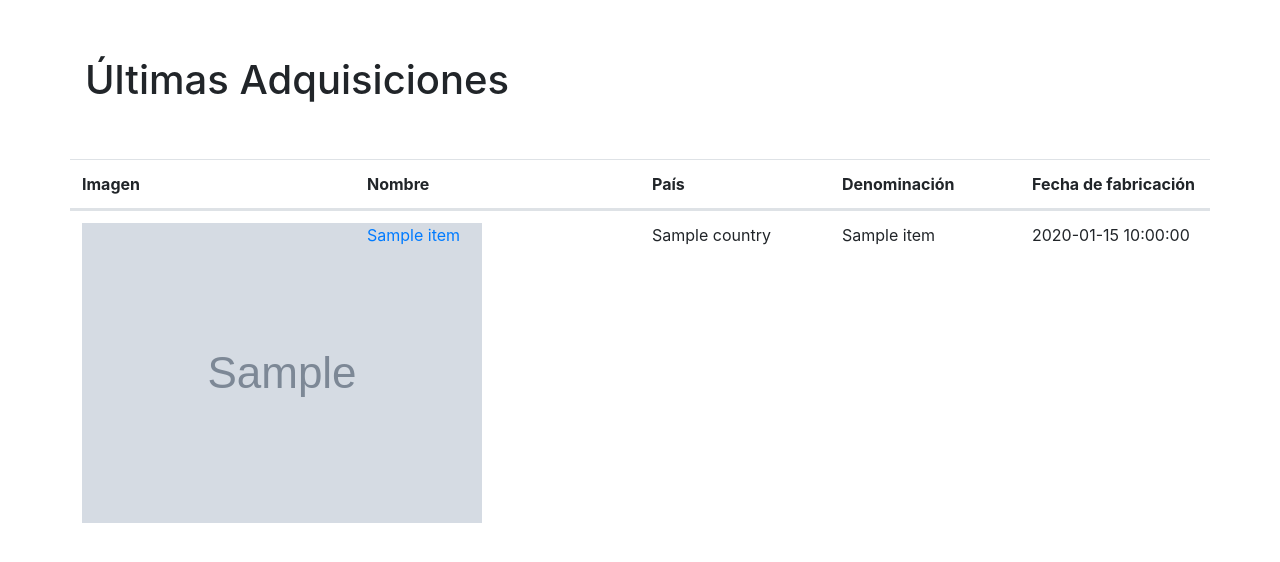
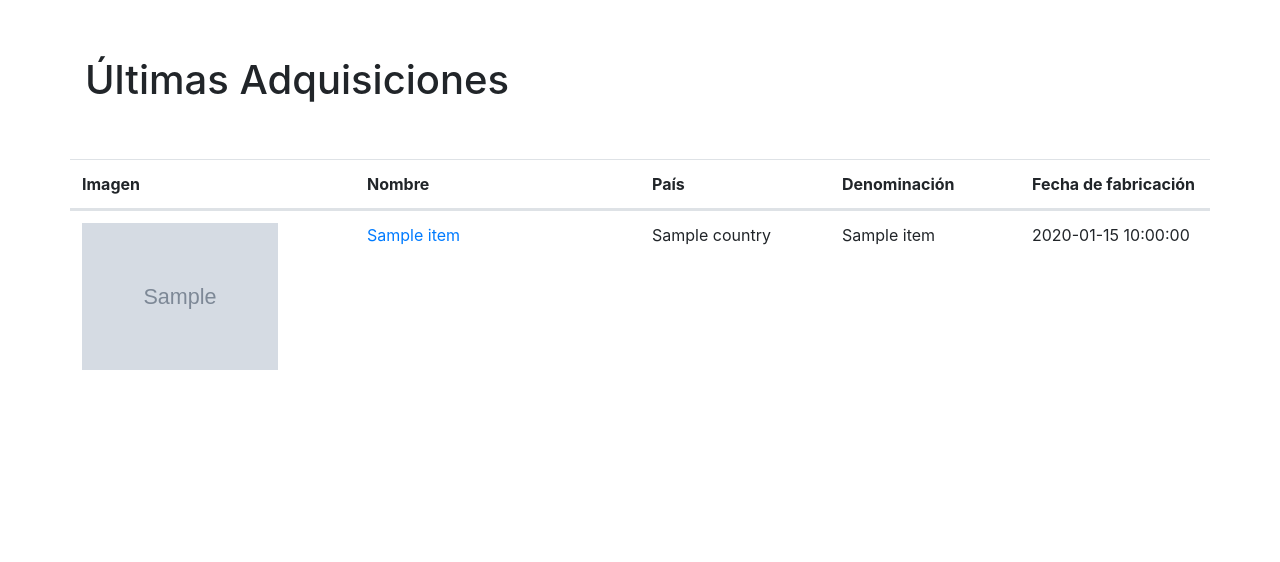
Before and after one commit to Jesus-Loranca/Coleccion-Numismatica, a Flask app: template templates/home.html in a window 1280 px wide. Shown: the part 67-629 px from the top of the page. Run offline with Flask 2, Linux system fonts and the light colour scheme; the template is opened without the code that fills it: most values are stand-ins (such as "Sample title", 1, 10 or a date in 2020); grey boxes marked "Sample" are stand-in pictures; some libraries are stand-ins or nearby versions.

Commit message:
ADD: Max-width to images from home and single item

```diff
--- a/static/css/main.css
+++ b/static/css/main.css
@@ -38,10 +38,18 @@
     border-radius: 50%;
 }
 
-/****** Titles ******/
+/****** Content ******/
 
 h1 {
     margin: 5% 0 !important;
+}
+
+.content .home img {
+    max-width: 75%;
+}
+
+.content .item img {
+    max-width: 75%;
 }
 
 /****** Form ******/
```
